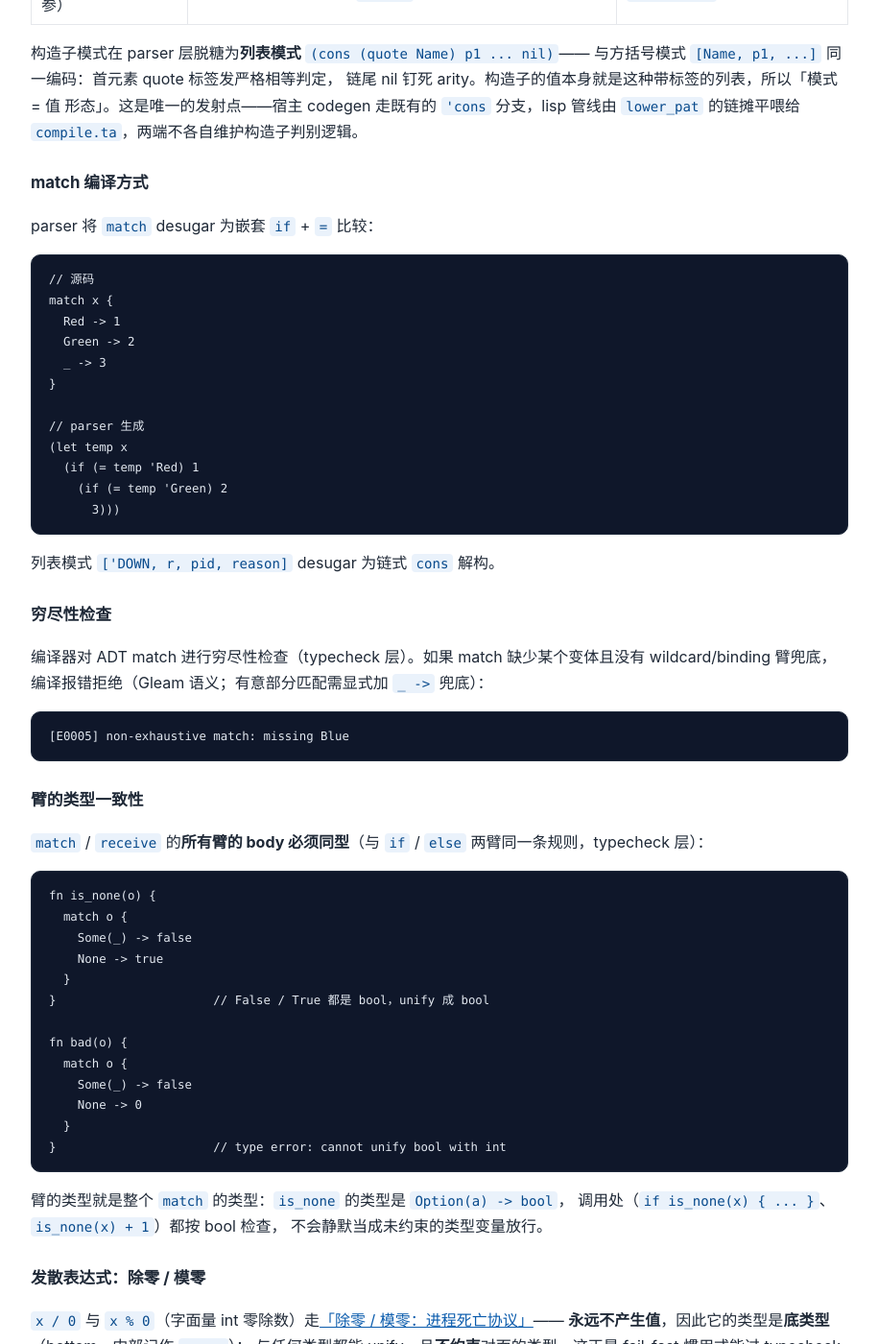
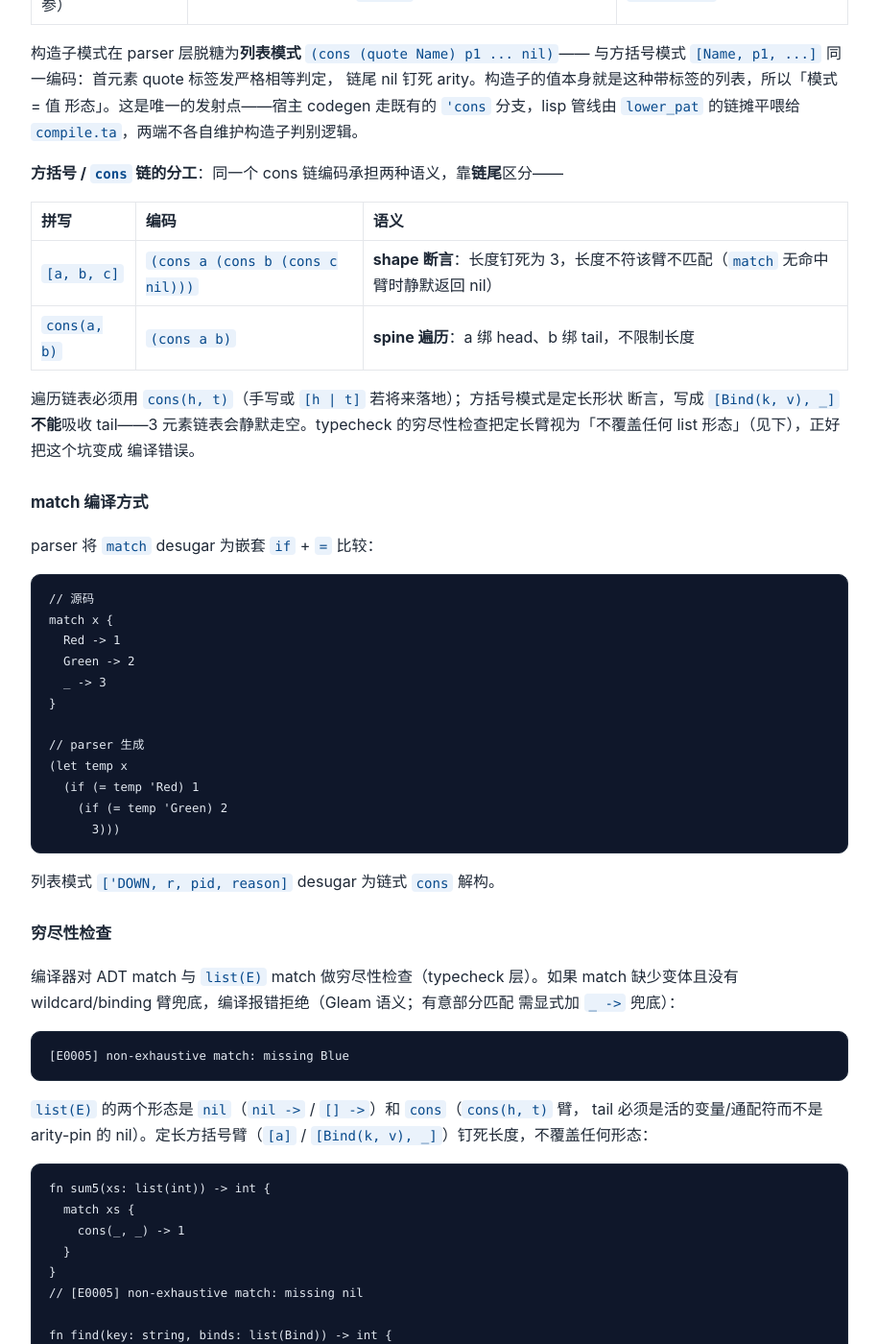
Before and after one commit to tiancaiamao/tinyactor, a Jekyll site: the page built from docs/ta-language-spec.md, in a window 1280 px wide and 1400 px high, scrolled down 9431 px. Shown: the whole window at 96% size, without its empty margins (182-1097 px from the left). Built offline with Jekyll 4.4.1, drawn with Linux system fonts in a browser that asks for light colours; our own code applies the rules of GitHub Pages for plain Markdown files; some of the changed text lies outside the part shown.

Commit message:
feat(typecheck): list(E) 的 match 纳入穷尽性检查 + nil 臂约束 scrutinee (issue #118) (#296)
list(E) 和 ADT 一样只有两个形态：'nil（`nil ->` / `[] ->`）与 'cons
（`cons(h, t)`，tail 是活变量）。check_exhaustive 现在通过
builtin_variants('list) 拿到这对形态，缺哪个就报 E0005：

  [E0005] non-exhaustive match: missing nil
  [E0005] non-exhaustive match: missing cons

方括号臂与 cons 臂共用同一个 cons 链编码，靠链尾区分语义：链尾是
arity-pin 的 nil（`[a]` / `[Bind(k, v), _]` 的 desugar）就是定长形状断言，
不覆盖任何 list 形态（bare_cons_shape / cons_chain_pinned）；链尾是活变量
才遍历 spine、覆盖 'cons。定长臂写成「不覆盖」正好把「3 元素链表静默走空」
这个坑变成编译错误。

顺带修掉一个潜伏 bug：infer_list_pat 的 nil 分支比较的是符号 'nil，而
`[]` / `nil` 模式 desugar 出来是值 nil —— 那条分支是死代码，nil 臂从不约束
scrutinee。后果是 `fn is_empty(xs) { match xs { [] -> ...; _ -> ... } }`
的 xs 一直是自由 tvar，is_empty(5) 编译通过（运行时静默走 wildcard 臂）。
改成 null?(pat) 之后 xs ~ list('a)，调用点按 list 检查。

穷尽性检查能看见 list 类型也依赖这条约束：没有 cons 臂时，scrutinee 的类型
只由签名在 infer_define 末尾统一，检查发生在其之前，仍是自由 tvar。

测试：test/basic/list-match-exhaustive.ta（正例）、
test/compiler/list-match-{nil,cons}-shape-errors.ta、
test/compiler/list-fixed-bracket-arms-errors.ta、
test/compiler/list-nil-pattern-constraint-errors.ta（HEAD 编译器下
is_empty(5) 会编译通过，锁住上面那条 bug）。
docs/ta-language-spec.md 补方括号/cons 分工表与穷尽性检查小节。

make bootstrap 连跑三遍产物逐字节一致；make test 7 个 category 0 failures
（compiler 50/50）。

````diff
--- a/docs/ta-language-spec.md
+++ b/docs/ta-language-spec.md
@@ -371,6 +371,18 @@ Guard 表达式可以引用 pattern 中绑定的变量（`n when n > 0 -> ...`
 形态」。这是唯一的发射点——宿主 codegen 走既有的 `'cons` 分支，lisp 管线由
 `lower_pat` 的链摊平喂给 `compile.ta`，两端不各自维护构造子判别逻辑。
 
+**方括号 / `cons` 链的分工**：同一个 cons 链编码承担两种语义，靠**链尾**区分——
+
+| 拼写 | 编码 | 语义 |
+|------|------|------|
+| `[a, b, c]` | `(cons a (cons b (cons c nil)))` | **shape 断言**：长度钉死为 3，长度不符该臂不匹配（`match` 无命中臂时静默返回 nil） |
+| `cons(a, b)` | `(cons a b)` | **spine 遍历**：a 绑 head、b 绑 tail，不限制长度 |
+
+遍历链表必须用 `cons(h, t)`（手写或 `[h | t]` 若将来落地）；方括号模式是定长形状
+断言，写成 `[Bind(k, v), _]` **不能**吸收 tail——3 元素链表会静默走空。typecheck
+的穷尽性检查把定长臂视为「不覆盖任何 list 形态」（见下），正好把这个坑变成
+编译错误。
+
 ### match 编译方式
 
 parser 将 `match` desugar 为嵌套 `if` + `=` 比较：
@@ -394,10 +406,37 @@ match x {
 
 ### 穷尽性检查
 
-编译器对 ADT match 进行穷尽性检查（typecheck 层）。如果 match 缺少某个变体且没有 wildcard/binding 臂兜底，编译报错拒绝（Gleam 语义；有意部分匹配需显式加 `_ ->` 兜底）：
+编译器对 ADT match 与 `list(E)` match 做穷尽性检查（typecheck 层）。如果 match
+缺少变体且没有 wildcard/binding 臂兜底，编译报错拒绝（Gleam 语义；有意部分匹配
+需显式加 `_ ->` 兜底）：
 ```
 [E0005] non-exhaustive match: missing Blue
 ```
+
+`list(E)` 的两个形态是 `nil`（`nil ->` / `[] ->`）和 `cons`（`cons(h, t)` 臂，
+tail 必须是活的变量/通配符而不是 arity-pin 的 nil）。定长方括号臂（`[a]` /
+`[Bind(k, v), _]`）钉死长度，不覆盖任何形态：
+
+```ta
+fn sum5(xs: list(int)) -> int {
+  match xs {
+    cons(_, _) -> 1
+  }
+}
+// [E0005] non-exhaustive match: missing nil
+
+fn find(key: string, binds: list(Bind)) -> int {
+  match binds {
+    [Bind(k, v), _] when k == key -> v
+    [_, remain] -> find(key, remain)
+    [] -> -1
+  }
+}
+// [E0005] non-exhaustive match: missing cons
+```
+
+`receive` 不检查：一个 mailbox 里混有多种消息类型，没有单一 scrutinee 类型可供
+约束。
 
 ### 臂的类型一致性
 
````
Also changed, not shown: 7 other files.
